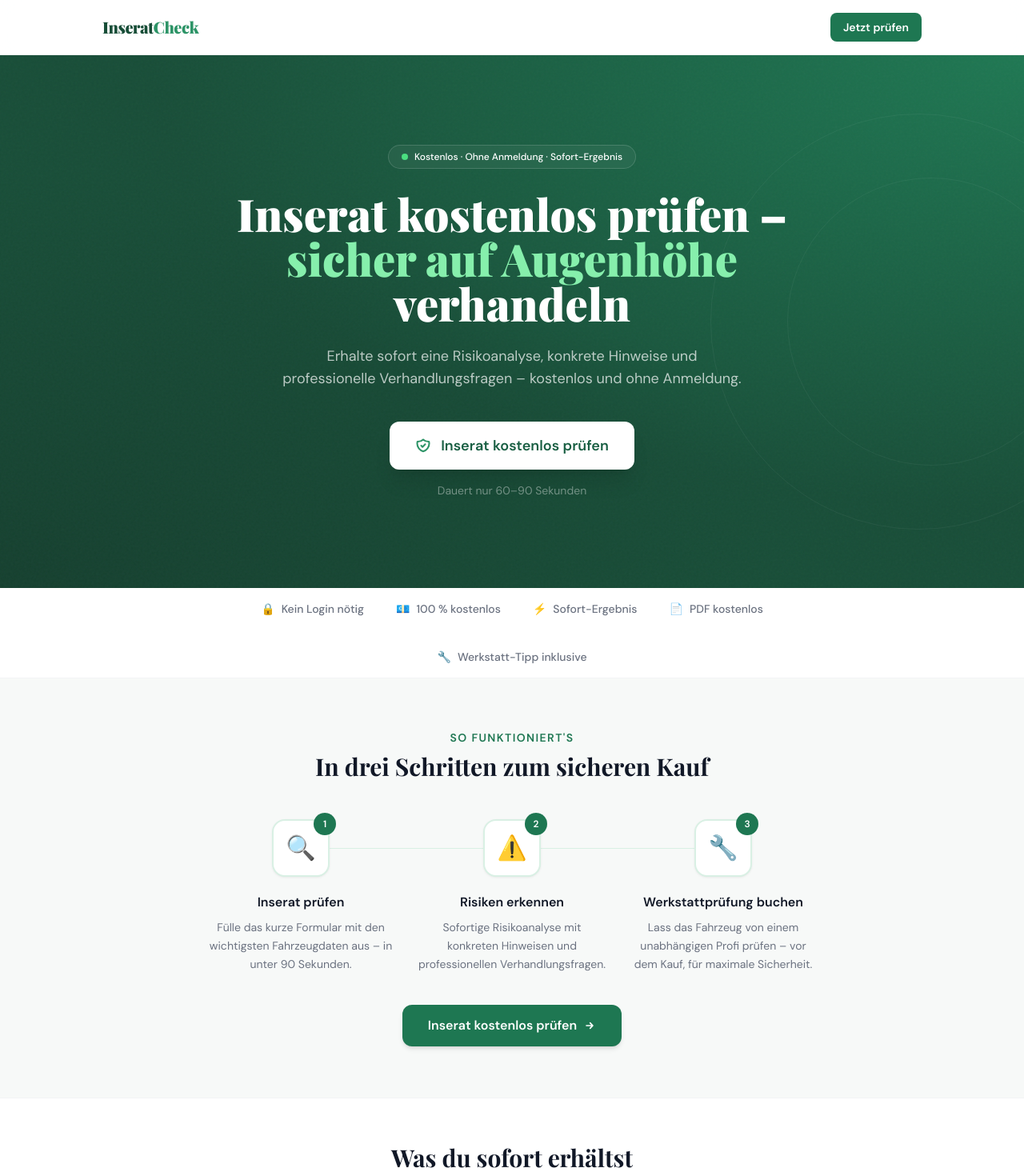
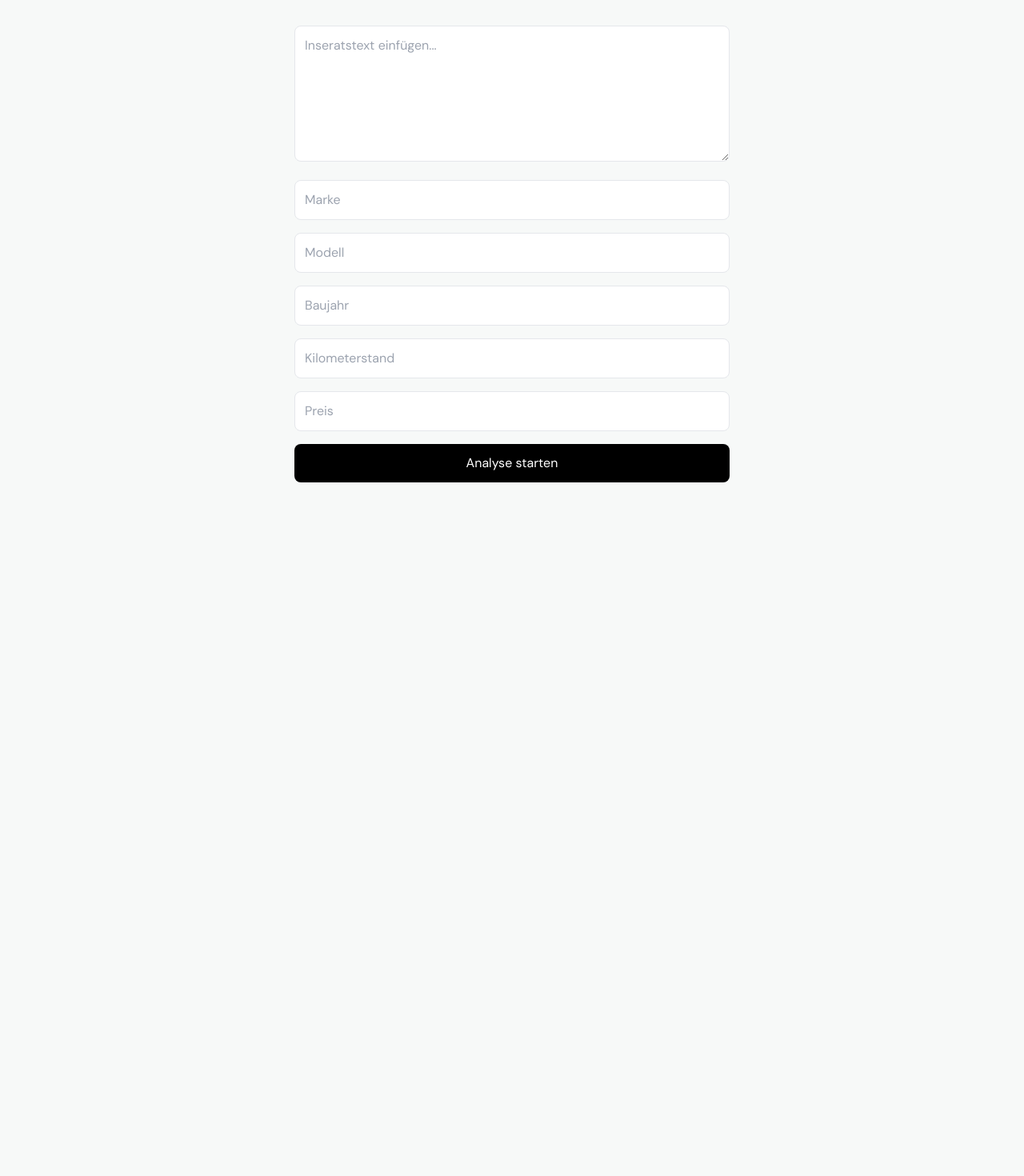
Before and after one commit to kilic-kts-cyber/inseratcheck-mvp, a Next.js app: page / in a window 1280 px wide. Shown: the top 1470 px of the page at 80% size. After the commit the page ends 800 px from the top, so only its background shows below. Built offline with nearby package versions, Linux system fonts and the light colour scheme.

Commit message:
Update page.tsx

```diff
--- a/app/page.tsx
+++ b/app/page.tsx
@@ -1,143 +1,108 @@
+'use client';
+
+import { useState } from 'react';
+import { useRouter } from 'next/navigation';
 import Link from 'next/link';
+import type { FormData } from '@/lib/riskLogic';
 
-export default function LandingPage() {
+const EMPTY: FormData = {
+  advertLink: '',
+  advertText: '',
+  brand: '',
+  model: '',
+  year: '',
+  price: '',
+  mileage: '',
+  sellerType: '',
+  firstRegistration: '',
+  serviceHistory: '',
+  lastServiceEntry: '',
+  lastServiceWork: '',
+  accidentFree: '',
+  repaintsDocumented: '',
+  huValidUntil: '',
+  ownershipDuration: '',
+};
+
+export default function CheckPage() {
+
+  const router = useRouter();
+  const [form, setForm] = useState<FormData>(EMPTY);
+
+  const set = <K extends keyof FormData>(key: K, val: FormData[K]) =>
+    setForm(prev => ({ ...prev, [key]: val }));
+
+  function handleSubmit() {
+
+    // 🔥 WICHTIG: Text im localStorage speichern
+    localStorage.setItem('advertText', form.advertText || '');
+
+    const params = new URLSearchParams();
+
+    Object.entries(form).forEach(([k, v]) => {
+      if (k !== 'advertText' && v) {
+        params.append(k, String(v));
+      }
+    });
+
+    router.push(`/result?${params.toString()}`);
+  }
+
   return (
-    <main className="min-h-screen flex flex-col bg-[#f7f9f8]">
+    <main className="min-h-screen bg-[#f7f9f8]">
+      <div className="max-w-xl mx-auto px-4 py-8 space-y-4">
 
-      {/* Nav */}
-      <header className="sticky top-0 z-30 bg-white/90 backdrop-blur-md border-b border-gray-100 px-5 py-4">
-        <div className="max-w-5xl mx-auto flex items-center justify-between">
-          <span className="font-heading text-xl font-black tracking-tight text-brand-800">
-            Inserat<span className="text-brand-500">Check</span>
-          </span>
-          <Link
-            href="/check"
-            className="bg-brand-600 hover:bg-brand-700 text-white text-sm font-semibold px-4 py-2 rounded-lg transition-colors"
-          >
-            Jetzt prüfen
-          </Link>
-        </div>
-      </header>
+        <textarea
+          rows={6}
+          placeholder="Inseratstext einfügen..."
+          value={form.advertText}
+          onChange={e => set('advertText', e.target.value)}
+          className="w-full border p-3 rounded-lg"
+        />
 
-      {/* Hero */}
-      <section className="relative overflow-hidden bg-brand-800 text-white">
-        <div className="absolute inset-0 bg-[radial-gradient(ellipse_at_top_right,_#1e7752_0%,_transparent_60%)]" />
-        <div className="absolute inset-0 bg-[radial-gradient(ellipse_at_bottom_left,_#143f2e_0%,_transparent_55%)]" />
-        <div className="noise-overlay absolute inset-0" />
-        <div className="absolute -right-32 top-1/2 -translate-y-1/2 w-[520px] h-[520px] rounded-full border border-white/5 hidden lg:block" />
-        <div className="absolute -right-16 top-1/2 -translate-y-1/2 w-[360px] h-[360px] rounded-full border border-white/5 hidden lg:block" />
+        <input
+          placeholder="Marke"
+          value={form.brand}
+          onChange={e => set('brand', e.target.value)}
+          className="w-full border p-3 rounded-lg"
+        />
 
-        <div className="relative max-w-3xl mx-auto px-5 py-20 md:py-28 text-center">
-          <div className="inline-flex items-center gap-2 border border-white/15 bg-white/5 backdrop-blur-sm rounded-full px-4 py-1.5 text-xs font-medium mb-7 animate-fade-in">
-            <span className="relative flex h-2 w-2">
-              <span className="animate-ping absolute inline-flex h-full w-full rounded-full bg-green-400 opacity-75" />
-              <span className="relative inline-flex rounded-full h-2 w-2 bg-green-400" />
-            </span>
-            Kostenlos · Ohne Anmeldung · Sofort-Ergebnis
-          </div>
+        <input
+          placeholder="Modell"
+          value={form.model}
+          onChange={e => set('model', e.target.value)}
+          className="w-full border p-3 rounded-lg"
+        />
 
-          <h1 className="font-heading text-4xl md:text-5xl lg:text-[3.5rem] font-black leading-[1.1] mb-6 animate-fade-in-up">
-            Inserat kostenlos prüfen –<br />
-            <span className="text-green-300">sicher auf Augenhöhe</span> verhandeln
-          </h1>
+        <input
+          placeholder="Baujahr"
+          value={form.year}
+          onChange={e => set('year', e.target.value)}
+          className="w-full border p-3 rounded-lg"
+        />
 
-          <p className="text-base md:text-lg text-white/70 leading-relaxed mb-10 max-w-xl mx-auto animate-fade-in-up delay-100">
-            Erhalte sofort eine Risikoanalyse, konkrete Hinweise und professionelle
-            Verhandlungsfragen – kostenlos und ohne Anmeldung.
-          </p>
+        <input
+          placeholder="Kilometerstand"
+          value={form.mileage}
+          onChange={e => set('mileage', e.target.value)}
+          className="w-full border p-3 rounded-lg"
+        />
 
-          <div className="animate-fade-in-up delay-200">
-            <Link
-              href="/check"
-              className="inline-flex items-center gap-3 bg-white text-brand-700 hover:bg-green-50 font-bold text-base md:text-lg px-8 py-4 rounded-xl shadow-xl hover:-translate-y-0.5 transform transition-all"
-            >
-              <svg className="w-5 h-5 text-brand-500" fill="none" viewBox="0 0 24 24" stroke="currentColor" strokeWidth={2.5}>
-                <path strokeLinecap="round" strokeLinejoin="round" d="M9 12l2 2 4-4m5.618-4.016A11.955 11.955 0 0112 2.944a11.955 11.955 0 01-8.618 3.04A12.02 12.02 0 003 9c0 5.591 3.824 10.29 9 11.622 5.176-1.332 9-6.03 9-11.622 0-1.042-.133-2.052-.382-3.016z" />
-              </svg>
-              Inserat kostenlos prüfen
-            </Link>
-            <p className="text-white/40 text-sm mt-4">Dauert nur 60–90 Sekunden</p>
-          </div>
-        </div>
-      </section>
+        <input
+          placeholder="Preis"
+          value={form.price}
+          onChange={e => set('price', e.target.value)}
+          className="w-full border p-3 rounded-lg"
+        />
 
-      {/* Trust Bar */}
-      <div className="bg-white border-b border-gray-100 py-4 px-5">
-        <div className="max-w-3xl mx-auto flex flex-wrap justify-center gap-6 md:gap-10">
-          {[
-            { icon: '🔒', label: 'Kein Login nötig' },
-            { icon: '💶', label: '100 % kostenlos' },
-            { icon: '⚡', label: 'Sofort-Ergebnis' },
-            { icon: '📄', label: 'PDF kostenlos' },
-            { icon: '🔧', label: 'Werkstatt-Tipp inklusive' },
-          ].map(({ icon, label }) => (
-            <div key={label} className="flex items-center gap-2 text-sm font-medium text-gray-500">
-              <span>{icon}</span><span>{label}</span>
-            </div>
-          ))}
-        </div>
+        <button
+          onClick={handleSubmit}
+          className="w-full bg-black text-white py-3 rounded-lg"
+        >
+          Analyse starten
+        </button>
+
       </div>
-
-      {/* 3 Schritte */}
-      <section className="py-16 px-5">
-        <div className="max-w-3xl mx-auto">
-          <div className="text-center mb-12">
-            <p className="text-brand-600 font-semibold text-sm uppercase tracking-widest mb-2">So funktioniert&apos;s</p>
-            <h2 className="font-heading text-2xl md:text-3xl font-bold text-gray-900">In drei Schritten zum sicheren Kauf</h2>
-          </div>
-          <div className="grid md:grid-cols-3 gap-6 relative">
-            <div className="hidden md:block absolute top-9 left-[calc(16.66%+1rem)] right-[calc(16.66%+1rem)] h-px bg-brand-100" />
-            {[
-              { step: 1, icon: '🔍', title: 'Inserat prüfen', desc: 'Fülle das kurze Formular mit den wichtigsten Fahrzeugdaten aus – in unter 90 Sekunden.' },
-              { step: 2, icon: '⚠️', title: 'Risiken erkennen', desc: 'Sofortige Risikoanalyse mit konkreten Hinweisen und professionellen Verhandlungsfragen.' },
-              { step: 3, icon: '🔧', title: 'Werkstattprüfung buchen', desc: 'Lass das Fahrzeug von einem unabhängigen Profi prüfen – vor dem Kauf, für maximale Sicherheit.' },
-            ].map(({ step, icon, title, desc }) => (
-              <div key={step} className="flex flex-col items-center text-center">
-                <div className="relative mb-5">
-                  <div className="w-[72px] h-[72px] rounded-2xl bg-white border-2 border-brand-100 flex items-center justify-center text-3xl shadow-card">{icon}</div>
-                  <span className="step-number absolute -top-2 -right-2 bg-brand-600 text-white">{step}</span>
-                </div>
-                <h3 className="font-semibold text-gray-900 text-base mb-2">{title}</h3>
-                <p className="text-gray-500 text-sm leading-relaxed">{desc}</p>
-              </div>
-            ))}
-          </div>
-          <div className="text-center mt-10">
-            <Link href="/check" className="inline-flex items-center gap-2 bg-brand-600 hover:bg-brand-700 text-white font-semibold px-8 py-3.5 rounded-xl transition-colors shadow-md">
-              Inserat kostenlos prüfen
-              <svg className="w-4 h-4" fill="none" viewBox="0 0 24 24" stroke="currentColor" strokeWidth={2.5}>
-                <path strokeLinecap="round" strokeLinejoin="round" d="M13 7l5 5m0 0l-5 5m5-5H6" />
-              </svg>
-            </Link>
-          </div>
-        </div>
-      </section>
-
-      {/* Was du bekommst */}
-      <section className="bg-white border-y border-gray-100 py-14 px-5">
-        <div className="max-w-3xl mx-auto">
-          <h2 className="font-heading text-2xl md:text-3xl font-bold text-gray-900 text-center mb-10">Was du sofort erhältst</h2>
-          <div className="grid md:grid-cols-3 gap-5">
-            {[
-              { icon: '📊', cardBg: 'bg-emerald-50 border-emerald-100', iconBg: 'bg-emerald-100', title: 'Risikoklasse', desc: 'Niedrig / Erhöht / Hoch – klar und sofort sichtbar mit Risikoscore.' },
-              { icon: '💡', cardBg: 'bg-amber-50 border-amber-100',   iconBg: 'bg-amber-100',   title: 'Konkrete Hinweise', desc: 'Bis zu 7 spezifische Befunde zu Unfall, HU, Scheckheft, Import und mehr.' },
-              { icon: '💬', cardBg: 'bg-blue-50 border-blue-100',     iconBg: 'bg-blue-100',    title: 'Verhandlungsfragen', desc: 'Bis zu 8 professionelle Fragen, die dich als kompetenten Käufer positionieren.' },
-            ].map(({ icon, cardBg, iconBg, title, desc }) => (
-              <div key={title} className={`rounded-2xl border ${cardBg} p-5`}>
-                <div className={`w-10 h-10 ${iconBg} rounded-xl flex items-center justify-center text-xl mb-3`}>{icon}</div>
-                <h3 className="font-semibold text-gray-900 mb-1.5">{title}</h3>
-                <p className="text-sm text-gray-500 leading-relaxed">{desc}</p>
-              </div>
-            ))}
-          </div>
-        </div>
-      </section>
-
-      {/* Footer */}
-      <footer className="bg-brand-950 text-brand-300/60 text-xs text-center py-6 mt-auto px-5">
-        <p>© {new Date().getFullYear()} InseratCheck · Ein Online-Check ersetzt keine technische Prüfung vor Ort.</p>
-      </footer>
-
     </main>
   );
 }
```
